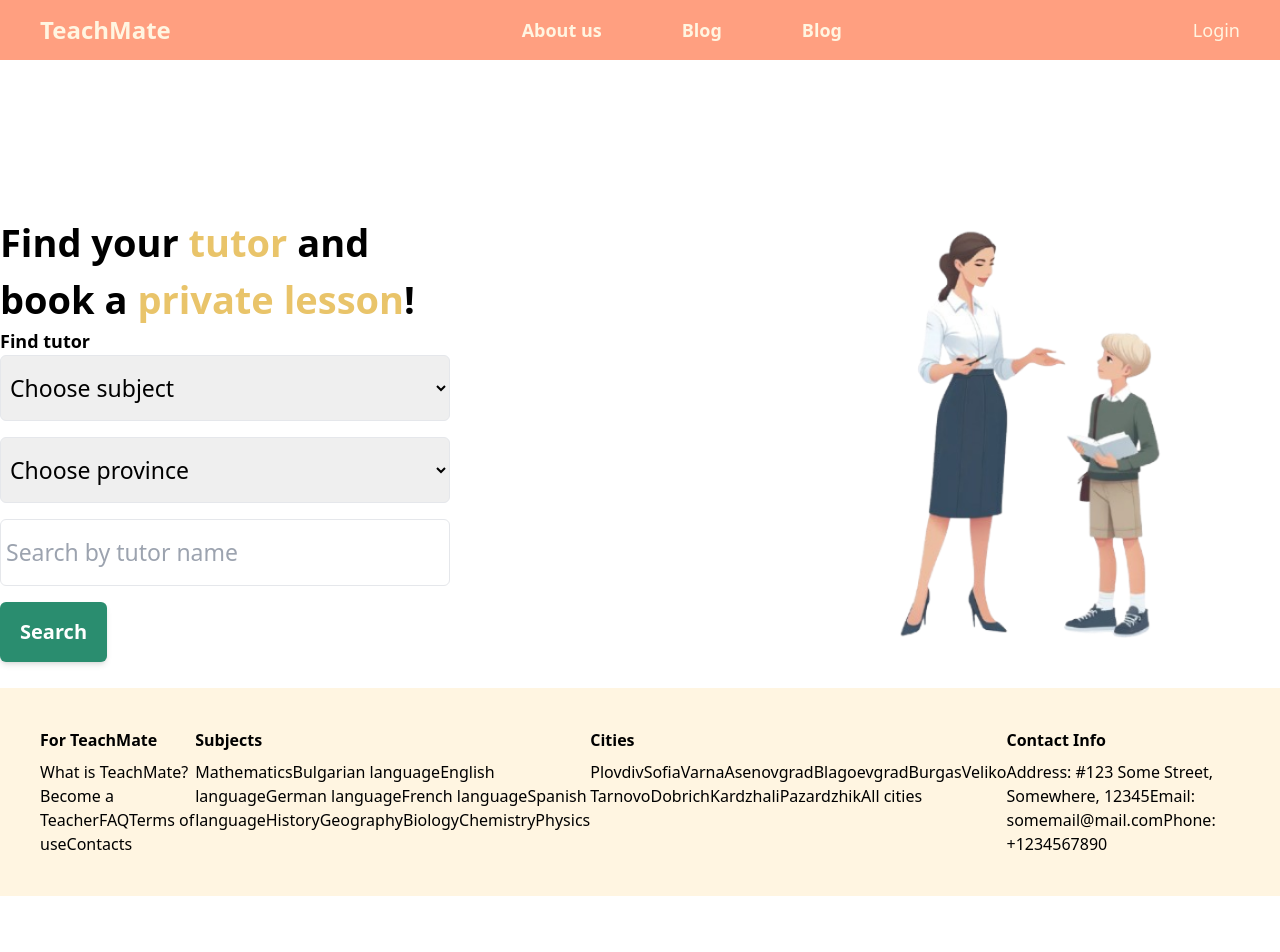
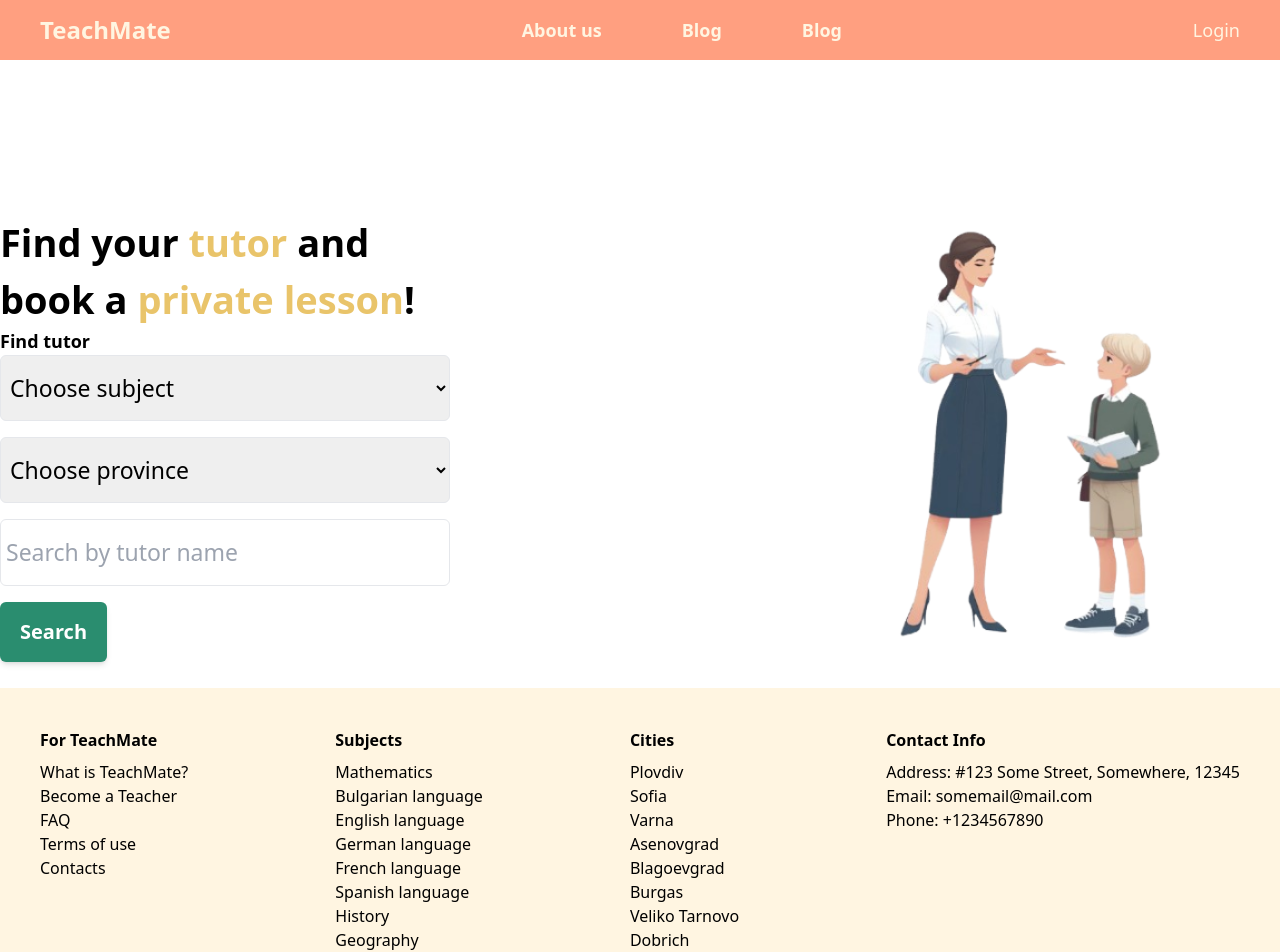
Before and after one commit to MSDoshev/teach-mate, a React (Vite) app: page / in a window 1280 px wide. Shown: the top 952 px of the page. Before the commit the page ends 896 px from the top, so only its background shows below. Built offline with nearby package versions, Linux system fonts and the light colour scheme.

Commit message:
Footer update

```diff
--- a/src/components/Footer/Footer.tsx
+++ b/src/components/Footer/Footer.tsx
@@ -7,51 +7,51 @@ export default function Footer() {
         <div className="flex flex-col gap-2">
           <h3 className="font-bold">For TeachMate</h3>
           <ul>
-            <Link to="#">What is TeachMate?</Link>
-            <Link to="#">Become a Teacher</Link>
-            <Link to="#">FAQ</Link>
-            <Link to="#">Terms of use</Link>
-            <Link to="#">Contacts</Link>
+            <li><Link to="#">What is TeachMate?</Link></li>
+            <li><Link to="#">Become a Teacher</Link></li>
+            <li><Link to="#">FAQ</Link></li>
+            <li><Link to="#">Terms of use</Link></li>
+            <li><Link to="#">Contacts</Link></li>
           </ul>
         </div>
         <div className="flex flex-col gap-2">
           <h3 className="font-bold">Subjects</h3>
           <ul>
-            <Link to="#">Mathematics</Link>
-            <Link to="#">Bulgarian language</Link>
-            <Link to="#">English language</Link>
-            <Link to="#">German language</Link>
-            <Link to="#">French language</Link>
-            <Link to="#">Spanish language</Link>
-            <Link to="#">History</Link>
-            <Link to="#">Geography</Link>
-            <Link to="#">Biology</Link>
-            <Link to="#">Chemistry</Link>
-            <Link to="#">Physics</Link>
+            <li><Link to="#">Mathematics</Link></li>
+            <li><Link to="#">Bulgarian language</Link></li>
+            <li><Link to="#">English language</Link></li>
+            <li><Link to="#">German language</Link></li>
+            <li><Link to="#">French language</Link></li>
+            <li><Link to="#">Spanish language</Link></li>
+            <li><Link to="#">History</Link></li>
+            <li><Link to="#">Geography</Link></li>
+            <li><Link to="#">Biology</Link></li>
+            <li><Link to="#">Chemistry</Link></li>
+            <li><Link to="#">Physics</Link></li>
           </ul>
         </div>
         <div className="flex flex-col gap-2">
           <h3 className="font-bold">Cities</h3>
           <ul>
-            <Link to="#">Plovdiv</Link>
-            <Link to="#">Sofia</Link>
-            <Link to="#">Varna</Link>
-            <Link to="#">Asenovgrad</Link>
-            <Link to="#">Blagoevgrad</Link>
-            <Link to="#">Burgas</Link>
-            <Link to="#">Veliko Tarnovo</Link>
-            <Link to="#">Dobrich</Link>
-            <Link to="#">Kardzhali</Link>
-            <Link to="#">Pazardzhik</Link>
-            <Link to="#">All cities</Link>
+            <li><Link to="#">Plovdiv</Link></li>
+            <li><Link to="#">Sofia</Link></li>
+            <li><Link to="#">Varna</Link></li>
+            <li><Link to="#">Asenovgrad</Link></li>
+            <li><Link to="#">Blagoevgrad</Link></li>
+            <li><Link to="#">Burgas</Link></li>
+            <li><Link to="#">Veliko Tarnovo</Link></li>
+            <li><Link to="#">Dobrich</Link></li>
+            <li><Link to="#">Kardzhali</Link></li>
+            <li><Link to="#">Pazardzhik</Link></li>
+            <li><Link to="#">All cities</Link> </li>
           </ul>
         </div>
         <div className="flex flex-col gap-2">
           <h3 className="font-bold">Contact Info</h3>
           <ul>
-            <Link to="#">Address: #123 Some Street, Somewhere, 12345</Link>
-            <Link to="#">Email: somemail@mail.com</Link>
-            <Link to="#">Phone: +1234567890</Link>
+            <li><Link to="#">Address: #123 Some Street, Somewhere, 12345</Link></li>
+            <li><Link to="#">Email: somemail@mail.com</Link></li>
+            <li><Link to="#">Phone: +1234567890</Link></li>
           </ul>
         </div>
       </div>
```
